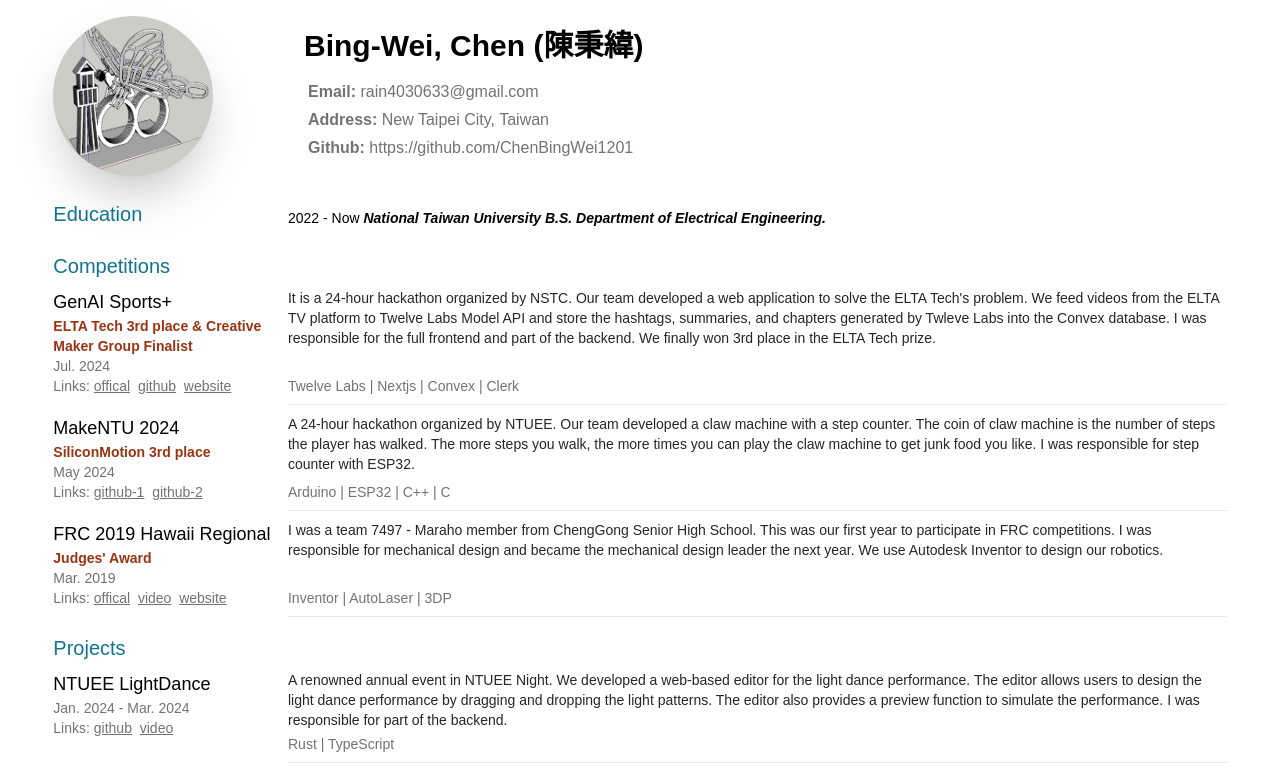
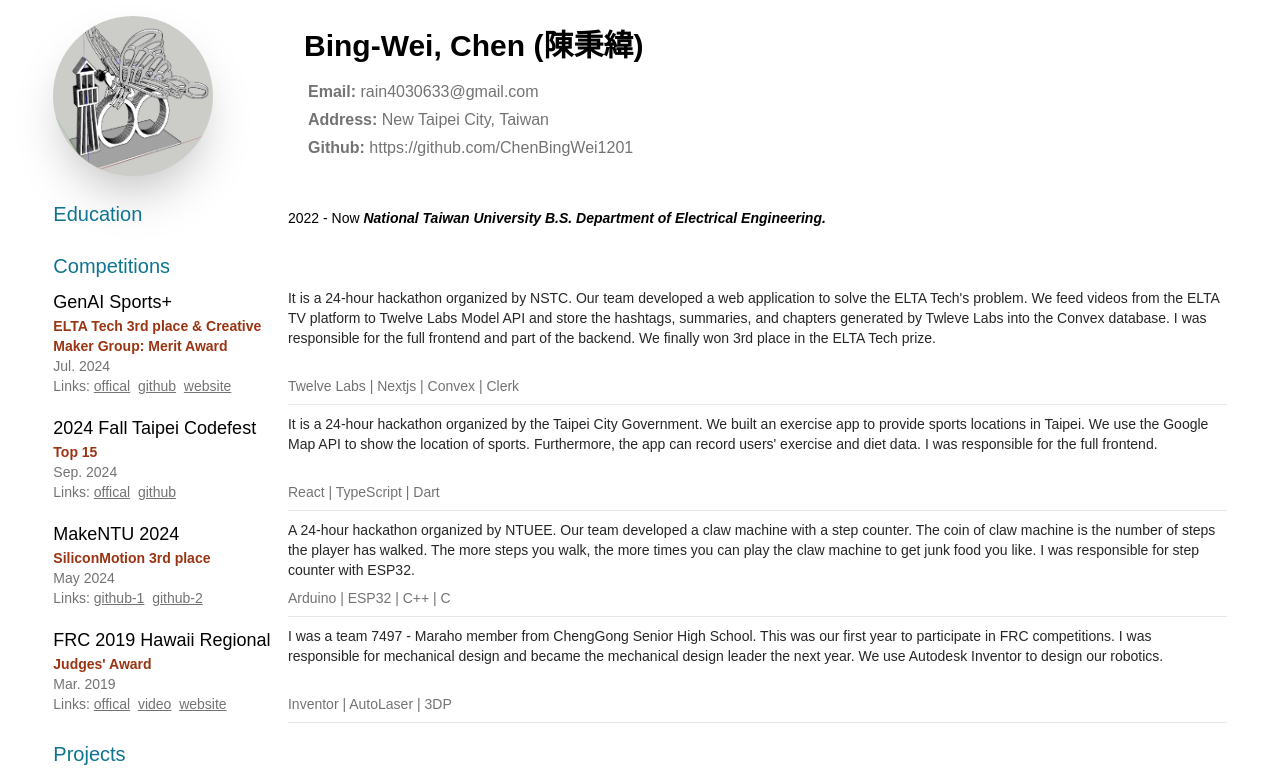
Before and after one commit to ChenBingWei1201/ChenBingWei1201.github.io, a React (Vite) app: page / in a window 1280 px wide. Shown: the top 774 px of the page. Built offline with nearby package versions, Linux system fonts and the light colour scheme; a web font is replaced by a local one.

Commit message:
2024 Fall Taipei Codefest

```diff
--- a/src/data/experiences/competitions.js
+++ b/src/data/experiences/competitions.js
@@ -1,7 +1,7 @@
 export const competitions = [
   {
     title: "GenAI Sports+",
-    highlight: "ELTA Tech 3rd place & Creative Maker Group Finalist",
+    highlight: "ELTA Tech 3rd place & Creative Maker Group: Merit Award",
     time: "Jul. 2024",
     link: [
       { text: "offical", url: "https://genaistars.org.tw/hackathon" },
@@ -12,6 +12,19 @@
       "It is a 24-hour hackathon organized by NSTC. Our team developed a web application to solve the ELTA Tech's problem. We feed videos from the ELTA TV platform to Twelve Labs Model API and store the hashtags, summaries, and chapters generated by Twleve Labs into the Convex database. I was responsible for the full frontend and part of the backend. We finally won 3rd place in the ELTA Tech prize.",
     ],
     tags: ["Twelve Labs", "Nextjs", "Convex", "Clerk"]
+  },
+  {
+    title: "2024 Fall Taipei Codefest",
+    highlight: "Top 15",
+    time: "Sep. 2024",
+    link: [
+      { text: "offical", url: "https://codefest.taipei/" },
+      { text: "github", url: "https://github.com/ChenBingWei1201/taipei-codefest-lbj" },
+    ],
+    content: [
+      "It is a 24-hour hackathon organized by the Taipei City Government. We built an exercise app to provide sports locations in Taipei. We use the Google Map API to show the location of sports. Furthermore, the app can record users' exercise and diet data. I was responsible for the full frontend.",
+    ],
+    tags: ["React", "TypeScript", "Dart"]
   },
   {
     title: "MakeNTU 2024",
```
